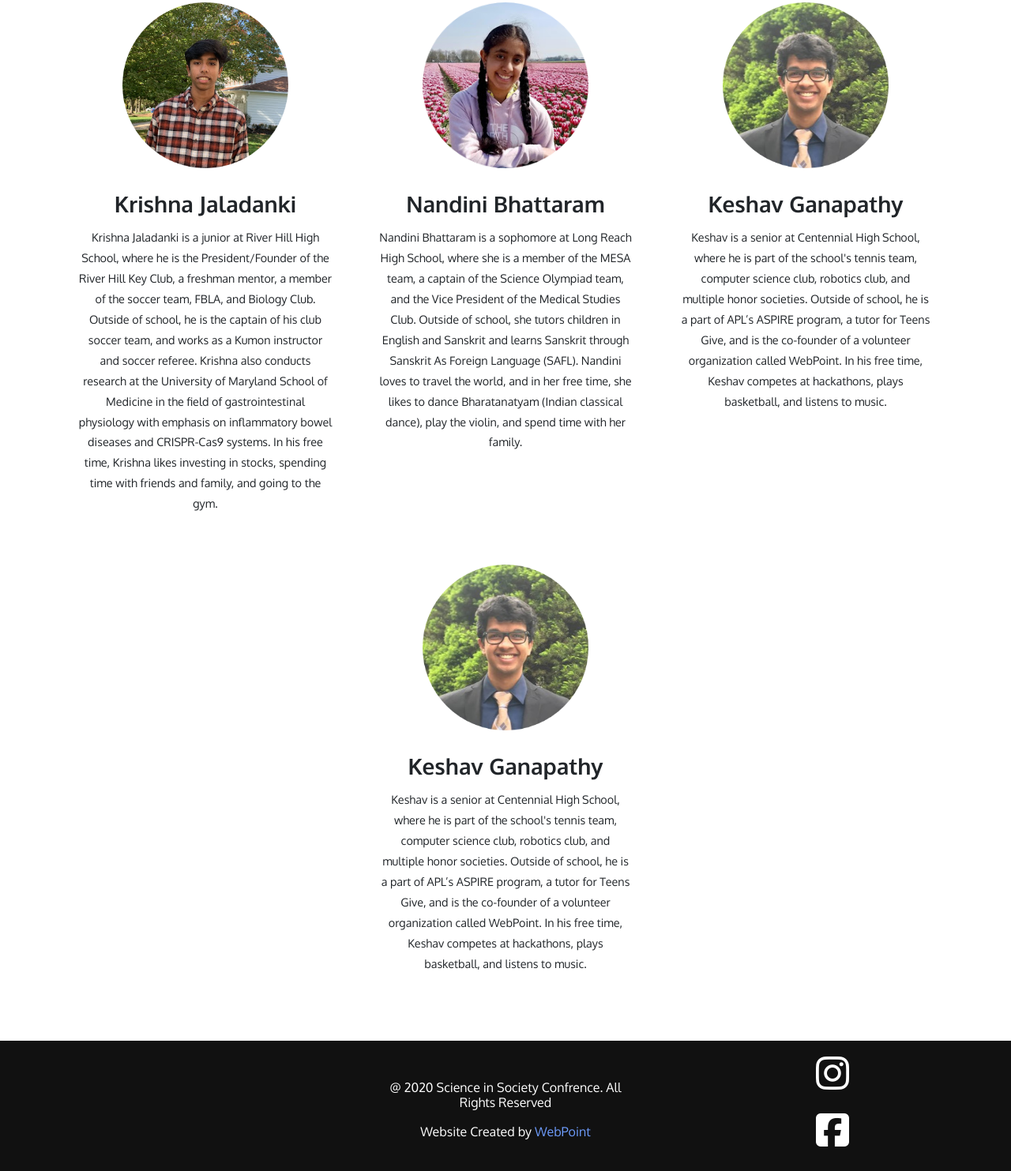
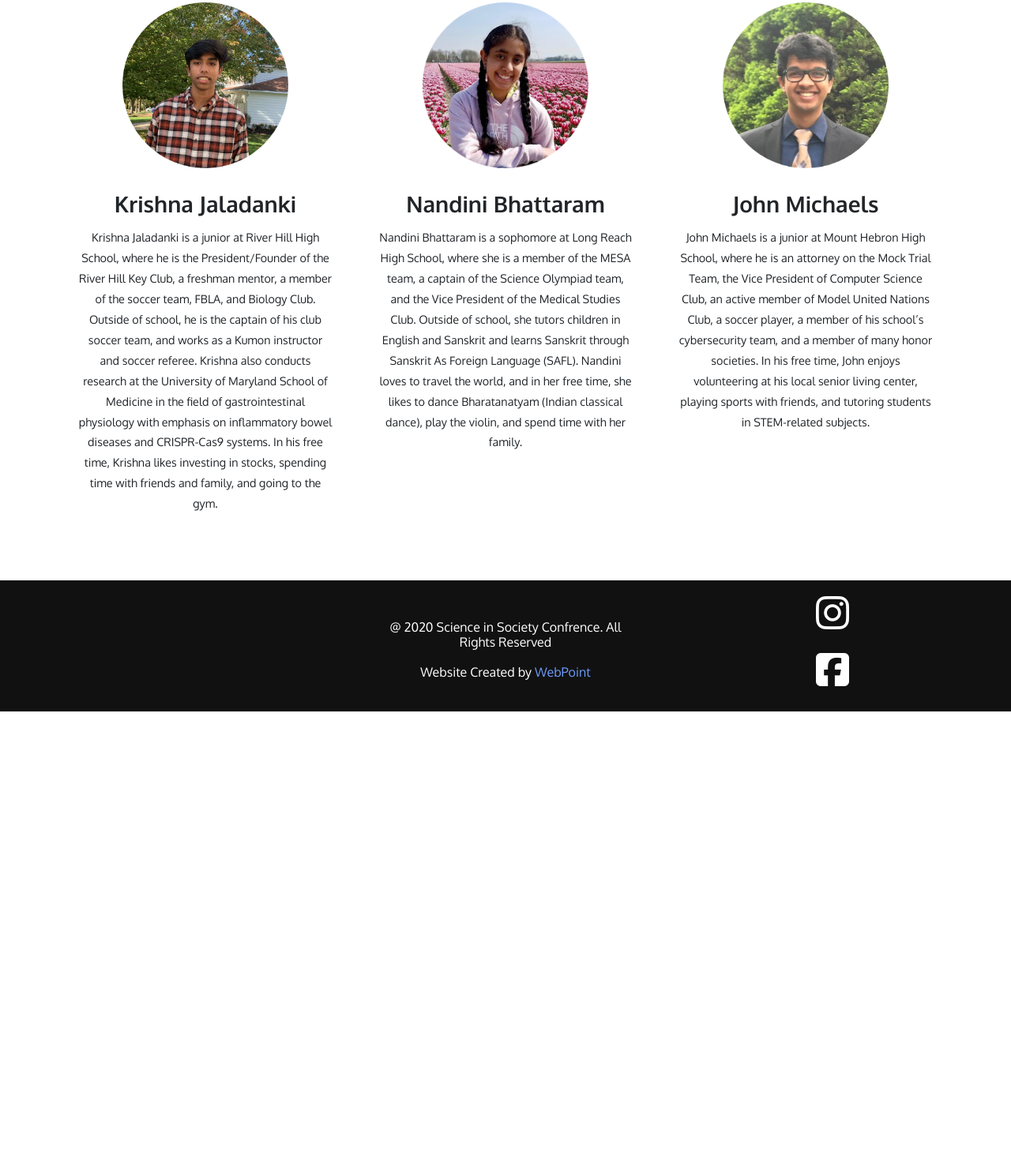
Before and after one commit to scienceinsociety/scienceinsociety.github.io, a plain HTML site: page team.html in a window 1280 px wide. Shown: the part 3504-4987 px from the top of the page at 79% size. After the commit the page ends 4405 px from the top, so only its background shows below. Drawn offline with nearby package versions, Linux system fonts and the light colour scheme.

Commit message:
Final Team
Added Finalized Teammates

```diff
--- a/team.html
+++ b/team.html
@@ -113,7 +113,7 @@
                             <p class="team-desc plan-desc">Shivani Varia is a sophomore at Mount Hebron High School, where she is the Secretary of the Science Olympiad Team, as well as the Sophomore Liaison for FBLA. She is also a member of the varsity tennis team. Outside of school, Shivani is the Co-Vice President of WEngineer due to her passion for engineering, along with being a Girl Scout. In her free time, Shivani loves to cook, bake, draw, and play with her dogs. </p>
                         </div>
                         <div class="container plan person col-xl-4">
-                            <img class="team-pic" src="images/team/Keshav.png" alt="Ocarina Lin">
+                            <img class="team-pic" src="images/team/Oscarina.png" alt="Ocarina Lin">
                             <h3 class="team-name plan-name">Ocarina Lin</h3>
                             <p class="team-desc plan-desc">Ocarina is a junior at Glenelg High School, where she is involved in her class SGA, Key Club, Freshman Mentor program, and Red Cross Club, president of the Biology Olympiad club, and a competitive Public Forum debater of the Speech and Debate Club. Outside of academic interests, Ocarina plays oboe in band and in the Maryland Classic Youth Orchestras, tutors elementary and middle school students as part of the Do Re Mi Project, and is a member of the Glenelg ice hockey team. She enjoys drawing and performing community service.</p>
                         </div>
@@ -138,27 +138,8 @@
                         </div>
                         <div class="container lia first-col person col-xl-4">
                             <img class="team-pic" src="images/team/Keshav.png" alt="Keshav Ganapathy">
-                            <h3 class="team-name">Keshav Ganapathy</h3>
-                            <p class="team-desc">Keshav is a senior at Centennial High School,
-                                where he is part of the school's tennis team, computer science
-                                club, robotics club, and multiple honor societies. Outside of
-                                school, he is a part of APL’s ASPIRE program, a tutor for Teens
-                                Give, and is the co-founder of a volunteer organization called
-                                WebPoint. In his free time, Keshav competes at hackathons, plays
-                                basketball, and listens to music.</p>
-                        </div>
-                    </div>
-                    <div class="row">
-                        <div class="container lia person col-xl-4">
-                            <img class="team-pic" src="images/team/Keshav.png" alt="Keshav Ganapathy">
-                            <h3 class="team-name">Keshav Ganapathy</h3>
-                            <p class="team-desc">Keshav is a senior at Centennial High School,
-                                where he is part of the school's tennis team, computer science
-                                club, robotics club, and multiple honor societies. Outside of
-                                school, he is a part of APL’s ASPIRE program, a tutor for Teens
-                                Give, and is the co-founder of a volunteer organization called
-                                WebPoint. In his free time, Keshav competes at hackathons, plays
-                                basketball, and listens to music.</p>
+                            <h3 class="team-name">John Michaels</h3>
+                            <p class="team-desc">John Michaels is a junior at Mount Hebron High School, where he is an attorney on the Mock Trial Team, the Vice President of Computer Science Club, an active member of Model United Nations Club, a soccer player, a member of his school’s cybersecurity team, and a member of many honor societies. In his free time, John enjoys volunteering at his local senior living center, playing sports with friends, and tutoring students in STEM-related subjects.<p>
                         </div>
                     </div>
                 </div>
```
Also changed, not shown: images/team/Oscarina.png (added).
